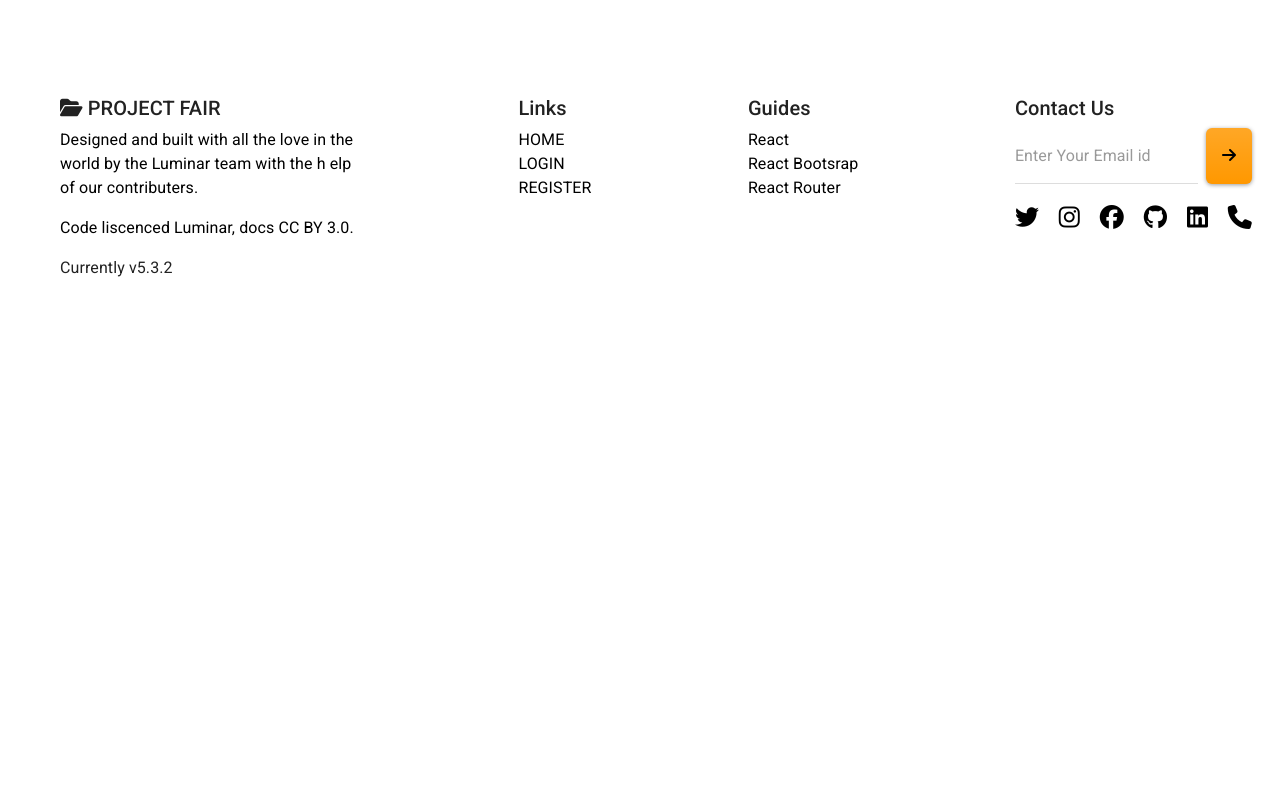
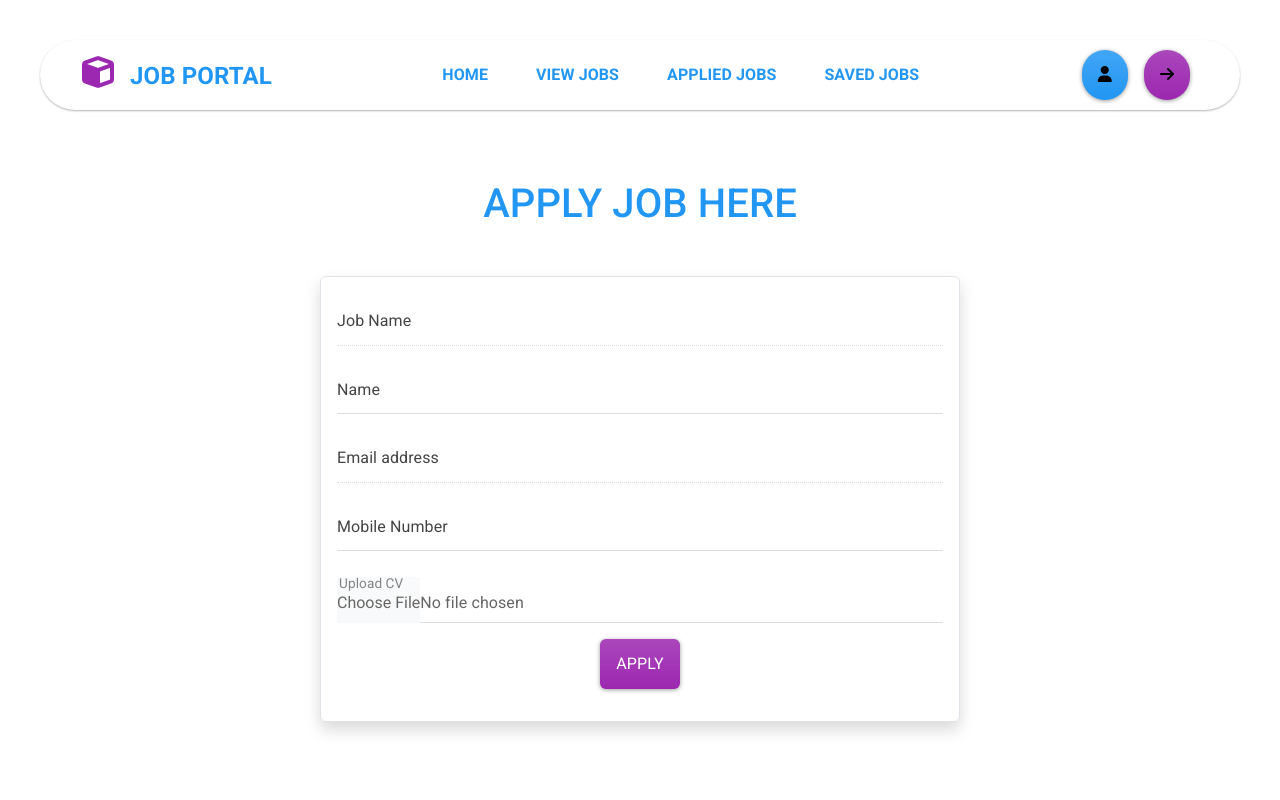
Before and after one commit to THASLEEMA-KM/JOB-PORTAL-FRONT, a React (Vite) app: page /viewjobs/1/applyAjob in a window 1280 px wide. Shown: the top 800 px of the page. Built offline with nearby package versions, Linux system fonts and the light colour scheme.

Commit message:
Job Portal Front-End Applyjob Part

```diff
--- a/src/App.jsx
+++ b/src/App.jsx
@@ -32,9 +32,9 @@ function App() {
 
         {/* user  */}
         <Route path='/viewjobs' element={<ViewJob/>}></Route>
-        <Route path='/viewjobs/:id/viewjobdetails' element={<ViewAJob/>}></Route>
+        <Route path='/viewjobs/:id' element={<ViewAJob/>}></Route>
         <Route path='/appliedjobs' element={<AppliedJobs/>}></Route>
-        <Route path='/applyAjob' element={<ApplyJobs/>}></Route>
+        <Route path='/viewjobs/:id/applyAjob' element={<ApplyJobs/>}></Route>
         <Route path='/savedjobs' element={<SavedJobs/>}></Route>
         <Route path='/userdashboard' element={<UserDashboard/>}></Route>
 
@@ -42,7 +42,7 @@ function App() {
         <Route path='/dashboard' element={<Dashboard/>}></Route>
         <Route path='/postjobs' element={<PostJobs/>} ></Route>
         <Route path='/viewJobsAdmin' element={<ViewJobAdmin/>}></Route>
-        <Route path='/viewJobsAdmin/:id/viewjobdetailsAdmin' element={<ViewAJobAdmin/>}></Route>
+        <Route path='/viewJobsAdmin/:id' element={<ViewAJobAdmin/>}></Route>
         <Route path='/viewapplications' element={<ViewApplications/>}></Route>
 
       </Routes>
--- a/src/Contexts/ContextAPI.jsx
+++ b/src/Contexts/ContextAPI.jsx
@@ -1,12 +1,16 @@
 import React, { createContext, useState } from 'react'
 export const saveReponseContext = createContext()
+export const applyReponseContext = createContext()
+
 function ContextAPI({children}) {
     const [saveResponse,setSaveResponse] = useState("")
-
+    const [applyResponse,setApplyResponse] = useState("")
   return (
     <>
         <saveReponseContext.Provider value={{saveResponse,setSaveResponse}}>
-            {children}
+            <applyReponseContext.Provider value={{applyResponse,setApplyResponse}}>
+              {children}
+            </applyReponseContext.Provider>
         </saveReponseContext.Provider>
     </>
   )
--- a/src/Pages/AppliedJobs.jsx
+++ b/src/Pages/AppliedJobs.jsx
@@ -1,7 +1,12 @@
 import React from 'react'
 import Header from '../Components/Header'
+import { applyReponseContext } from '../Contexts/ContextAPI'
 
 function AppliedJobs() {
+
+    const {applyResponse,setApplyResponse} = useContext(applyReponseContext)
+
+
   return (
     <>
      <Header insideUserDashboard={true}/>
--- a/src/Pages/ApplyJobs.jsx
+++ b/src/Pages/ApplyJobs.jsx
@@ -1,22 +1,104 @@
-import React from 'react'
+import React, { useContext, useState } from 'react'
 import Header from '../Components/Header'
 import { Form } from 'react-bootstrap'
 import FloatingLabel from 'react-bootstrap/FloatingLabel';
+import { useNavigate, useParams } from 'react-router-dom';
+import { ToastContainer, toast } from 'react-toastify';
+import 'react-toastify/dist/ReactToastify.css';
+import { applyJobAPI } from '../Services/allAPI';
+import SERVER_URL from '../Services/serverURL';
+import { applyReponseContext } from '../Contexts/ContextAPI';
 
 function ApplyJobs() {
+  const {applyResponse,setApplyResponse} = useContext(applyReponseContext)
 
-  const handleApplyJob = async()=>{
+const navigate = useNavigate()
+  const {id} = useParams()
+  const email = JSON.parse(sessionStorage.getItem('user'))?.email;
+
+  console.log(email);
+
+
+
+  const [appliedJobs,setAppliedJobs] = useState({
+    _id:id,
+    title:applyResponse.title || "",
+    username:"",
+    email,
+    mobile:"",
+    resumeFile:null
+  })
+
+  console.log(appliedJobs);
+
+
+  const handleApplyAJob = async () =>{
+
+    const {title,username,email,mobile,resumeFile} = appliedJobs
+    if(appliedJobs.title && appliedJobs.username && appliedJobs.email && appliedJobs.mobile && appliedJobs.resumeFile)
+      {
+          console.log("Insied apply job funct");
+
+            const reqBody = new FormData()
+            reqBody.append("title",title)
+            reqBody.append("username",username)
+            reqBody.append("email",email)
+            reqBody.append("mobile",mobile)
+            reqBody.append("resumeFile",resumeFile)
+
+            // console.log(reqBody);
+
             const token = sessionStorage.getItem("token")
-    // setApplyResponse()
-    if(token){
+            // const userId =JSON.parse(sessionStorage.getItem('user'))?._id;
+            const userId = sessionStorage.getItem("user")
+            console.log(userId);
+            // const {id} = useParams()
+            // console.log(id);
+
+          if(token && userId){
+              console.log("api calling function");
+              // alert("api call to be")
+            const reqHeader = {
+              "Content-Type" : "multipart/form-data",
+              "Authorization" : `Bearer ${token}`
+            };
+            console.log(reqHeader);
+
+            try {
+              const result = await applyJobAPI(id,reqBody,reqHeader)
+              console.log(result);
+              console.log("inside try");
+
+              if(result.status==200){
                   toast.success("Job Applied Successfully!")
+                  setApplyResponse(result)
+                  setAppliedJobs({
+                    _id:id,
+                    title:applyResponse.title || "",
+                    username:"",
+                    email:"",
+                    mobile:"",
+                    resumeFile:null
+                  })
                   navigate('/viewjobs')
+              }else{
+                  toast.warning(result.response.data)
+              }
+            }catch(error) {
+              console.log(error);
+              console.error("Error applying for job:", error);
+              // toast.error("Something went wrong. Please try again later.");
+
+            }
           }
           else{
             toast.info("Please login first to apply job")
             navigate('/login')
+          }
+      }else{
+        alert("Please fill the form completely")
+      }
 
-    }
   }
 
   return (
@@ -28,29 +110,54 @@ function ApplyJobs() {
           <div className="col-lg-3"></div>
           <div className="col-lg-6  border p-3 rounded shadow">
           <Form>
+
+              <FloatingLabel controlId="floatingTitle" label="Job Name" className="mb-3">
+                <Form.Control type="text" placeholder="Job Name"
+                value={appliedJobs.title}
+                readOnly
+                // onChange={(e)=>setAppliedJobs({...appliedJobs,title:e.target.value})}
+                />
+              </FloatingLabel>
+
               <FloatingLabel controlId="floatingName" label="Name" className="mb-3">
-        <Form.Control type="text" placeholder="Nmae" />
+                <Form.Control type="text" placeholder="User name"
+                value={appliedJobs.username}
+                onChange={(e)=>setAppliedJobs({...appliedJobs,username:e.target.value})}/>
               </FloatingLabel>
+
               <FloatingLabel
                 controlId="floatingInput"
                 label="Email address"
-        className="mb-3"
-      >
-        <Form.Control type="email" placeholder="name@example.com" />
+                className="mb-3">
+                <Form.Control type="email" placeholder="name@example.com"
+                value={appliedJobs.email}
+                readOnly
+                // onChange={(e)=>setAppliedJobs({...appliedJobs,email:e.target.value})}
+                />
+              </FloatingLabel>
+
+              <FloatingLabel controlId="floatingMobile" label="Mobile Number" className="mb-3">
+                <Form.Control type="text" placeholder="Mobile Number"
+                value={appliedJobs.mobile}
+                onChange={(e)=>setAppliedJobs({...appliedJobs,mobile:e.target.value})}/>
               </FloatingLabel>
 
               <FloatingLabel controlId="floating" label="Upload CV">
-        <Form.Control type="file" placeholder="Upload CV" />
+                <Form.Control type="file" placeholder="Upload CV"
+                // value={`${SERVER_URL}/uploads/${appliedJobs.resumeFile}`}
+                onChange={(e)=>setAppliedJobs({...appliedJobs,resumeFile:e.target.files[0]})}/>
               </FloatingLabel>
 
               <div className="text-center my-3">
-        <button onClick={handleApplyJob} className="btn btn-info">APPLY</button>
+                <button onClick={handleApplyAJob} className="btn btn-info">APPLY</button>
               </div>
           </Form>
           </div>
           <div className="col-lg-3"></div>
         </div>
         </div>
+        <ToastContainer theme='colored' autoClose={3000} position='top-center'/>
+
     </>
   )
 }
--- a/src/Pages/SavedJobs.jsx
+++ b/src/Pages/SavedJobs.jsx
@@ -77,7 +77,7 @@ useEffect(()=>{
                       <Card.Text>Salary : {item?.salary}</Card.Text>
                       <Card.Text>Deadline : {item?.deadline} </Card.Text>
                       <div className='justify-content-between d-flex'>
-                        <Card.Link className='btn btn-outline-primary' ><Link to={'/viewjobdetails'}>View Details</Link> <i className="fa-solid fa-arrow-right"></i> </Card.Link>
+                        <Card.Link className='btn btn-outline-primary' ><Link to={`/viewjobs/${item._id}`}>View Details</Link> <i className="fa-solid fa-arrow-right"></i> </Card.Link>
                         <button onClick={()=>handledeleteSavedJob(item?._id)} className="btn btn-secondary text-danger">
                           <i className="fa-solid fa-trash"></i>
                         </button>
--- a/src/Pages/ViewAJob.jsx
+++ b/src/Pages/ViewAJob.jsx
@@ -2,16 +2,19 @@ import React, {  useContext, useEffect, useState } from 'react'
 import Header from '../Components/Header'
 import { useNavigate, useParams } from 'react-router-dom'
 import { saveJobAPI, viewAJobAPI } from '../Services/allAPI'
-import { saveReponseContext } from '../Contexts/ContextAPI'
+import { applyReponseContext, saveReponseContext } from '../Contexts/ContextAPI'
+
 import { ToastContainer, toast } from 'react-toastify';
 import 'react-toastify/dist/ReactToastify.css';
 
 function ViewAJob() {
 
   const {saveResponse,setSaveResponse} = useContext(saveReponseContext)
+  const {applyResponse,setApplyResponse} = useContext(applyReponseContext)
+
   const navigate = useNavigate()
 
-  const [jobDetails,setJobDetails] = useState([])
+  const [jobDetails,setJobDetails] = useState({})
 
   console.log(jobDetails);
   const {id} = useParams()
@@ -21,18 +24,18 @@ function ViewAJob() {
       console.log(result);
       if(result.status==200){
           setJobDetails(result.data)
+          setApplyResponse(result.data)
       }
   } catch (error) {
       console.log(error);
   }
   }
 
-  const handleApplyJob = async()=>{
+  const handleApplyJob = async(id)=>{
     const token = sessionStorage.getItem("token")
     const userId = sessionStorage.getItem("user")
-    // setApplyResponse()
     if(token && userId){
-      navigate('/applyAjob')
+      navigate(`/viewjobs/${id}/applyAjob`);
     }
     else{
       toast.info("Please login first to apply job")
--- a/src/Pages/ViewJob.jsx
+++ b/src/Pages/ViewJob.jsx
@@ -63,7 +63,7 @@ const ViewJob = () => {
                   <Card.Subtitle className="my-2">Company Name : {jobs?.company}</Card.Subtitle>
                   <Card.Text>Salary : {jobs?.salary}</Card.Text>
                   <Card.Text>Deadline : {jobs?.deadline} </Card.Text>
-                  <div><button className='btn btn-outline-dark'><Link to={`/viewjobs/${jobs._id}/viewjobdetails`} style={{textDecoration:"none"}}>View Details</Link><i className="fa-solid fa-arrow-right ms-2"></i></button></div>
+                  <div><button className='btn btn-outline-dark'><Link to={`/viewjobs/${jobs._id}`} style={{textDecoration:"none"}}>View Details</Link><i className="fa-solid fa-arrow-right ms-2"></i></button></div>
                 </Card.Body>
               </Card>
             </Col>
--- a/src/Pages/ViewJobAdmin.jsx
+++ b/src/Pages/ViewJobAdmin.jsx
@@ -85,7 +85,7 @@ if(token){
                   <Card.Text>Deadline : {jobs?.deadline} </Card.Text>
                   <div className='d-flex justify-content-between'>
                     {/* <button className='btn btn-outline-dark' onClick={handleJobDetails}>View Details<i className="fa-solid fa-arrow-right ms-2"></i></button> */}
-                    <button className='btn btn-outline-dark'><Link to={`/viewJobsAdmin/${jobs._id}/viewjobdetailsAdmin`}>View Details</Link><i className="fa-solid fa-arrow-right ms-2"></i></button>
+                    <button className='btn btn-outline-dark'><Link to={`/viewJobsAdmin/${jobs._id}`}>View Details</Link><i className="fa-solid fa-arrow-right ms-2"></i></button>
                     <button onClick={()=>handledeleteJob(jobs?._id)} className="btn text-danger"><i className="fa-solid fa-trash"></i></button>
                     </div>
                 </Card.Body>
--- a/src/Services/allAPI.js
+++ b/src/Services/allAPI.js
@@ -46,3 +46,8 @@ export const getSavedJobsAPI = async(reqHeader)=>{
 export const removeSavedJobAPI = async(id,reqHeader)=>{
     return await commonAPI("DELETE",`${SERVER_URL}/savedjob/${id}/remove`,{},reqHeader)
     }
+
+// apply to job
+export const applyJobAPI = async(id,reqBody,reqHeader)=>{
+    return await commonAPI("POST",`${SERVER_URL}/viewjob/${id}/applyjob`,reqBody,reqHeader)
+}
```
Also changed, not shown: src/Services/commonAPI.js (+7 -3 lines). Lines whose indentation alone changed are shown as unchanged.
